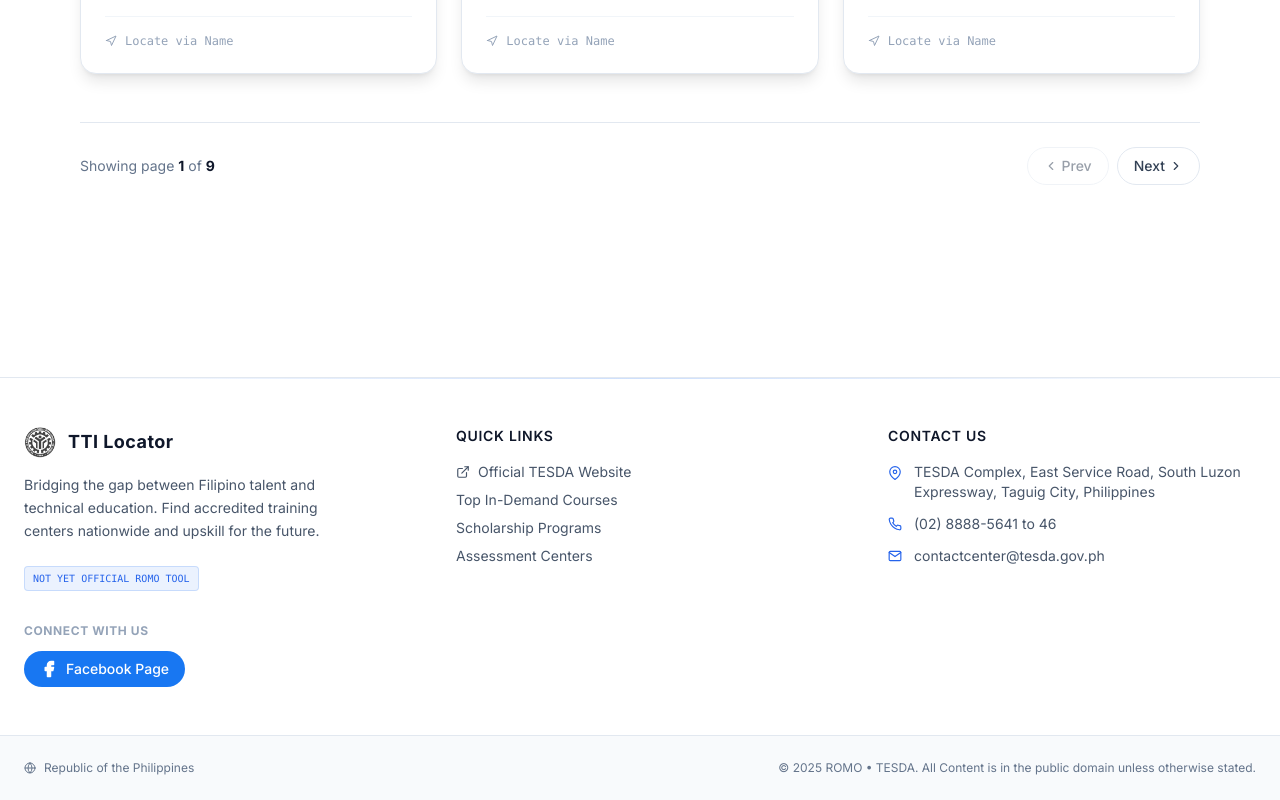
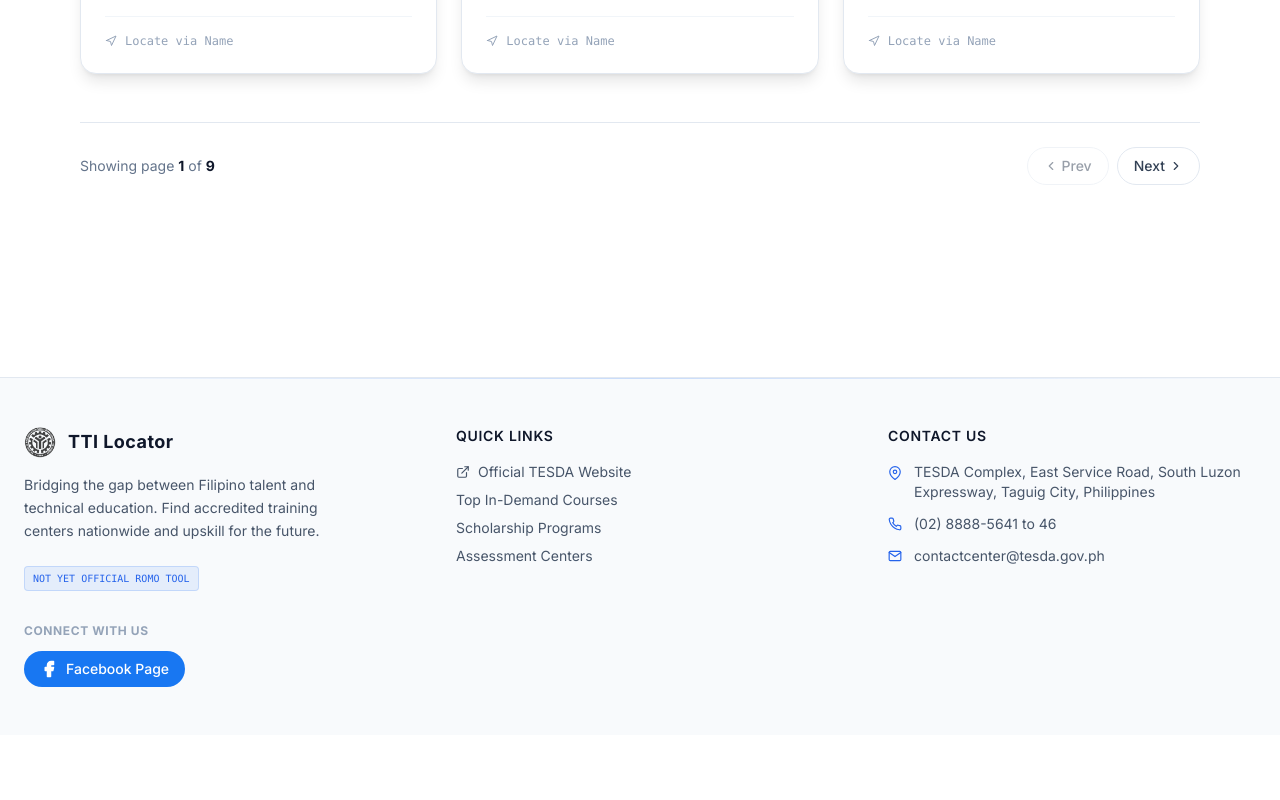
Before and after one commit to wappyboy/TTI-Locator, a Next.js app: page / in a window 1280 px wide. Shown: the part 1152-1952 px from the top of the page. After the commit the page ends 1887 px from the top, so only its background shows below. Built offline with nearby package versions, Linux system fonts and the light colour scheme.

Commit message:
heheheadjusting

```diff
--- a/app/layout.tsx
+++ b/app/layout.tsx
@@ -53,7 +53,8 @@
             <div className="absolute -bottom-[20%] left-[20%] w-[40%] h-[40%] rounded-full bg-cyan-500/20 blur-[120px] dark:bg-cyan-500/10" />
           </div>
 
-         {/* --- BACKGROUND LAYER 3: The "Engineering Graph" (TESDA Vibe) --- */}
+
+        {/* --- BACKGROUND LAYER 3: The "Engineering Graph" (TESDA Vibe) --- */}
         <div
           className="fixed inset-0 -z-10 pointer-events-none"
           style={{
@@ -73,7 +74,6 @@
             WebkitMaskImage: "radial-gradient(circle at center, black 60%, transparent 100%)"
           }}
         />
-
           {/* Header */}
           <Header />
 
--- a/components/Footer.tsx
+++ b/components/Footer.tsx
@@ -5,14 +5,15 @@
 export default function Footer() {
   return (
     <footer className="
-      w-full mt-20 relative
+      w-full mt-20 relative z-20
+      border-t
       transition-colors duration-300
-      border-t
 
-      /* LIGHT MODE DEFAULTS */
-      bg-white border-slate-200
+      /* --- THE FIX IS HERE --- */
+      /* 1. Light Mode: Solid Slate-50 (Matches body, blocks grid) */
+      bg-slate-50 border-slate-200
 
-      /* DARK MODE OVERRIDES */
+      /* 2. Dark Mode: Solid Slate-900 (Darker than body, blocks grid) */
       dark:bg-slate-900 dark:border-white/5
     ">
 
@@ -22,10 +23,9 @@
       <div className="max-w-7xl mx-auto px-6 py-12">
         <div className="grid grid-cols-1 md:grid-cols-3 gap-10 lg:gap-16">
 
-          {/* COLUMN 1: Brand, Mission & SOCIAL MEDIA */}
+          {/* COLUMN 1: Brand */}
           <div className="space-y-4">
             <div className="flex items-center gap-3">
-              {/* Fixed typo: changed 'bluescale' to 'grayscale' */}
               <img
                 src="/tesda-logo.png"
                 alt="TESDA"
@@ -46,15 +46,13 @@
                </span>
             </div>
 
-            {/* --- SOCIAL MEDIA SECTION --- */}
+            {/* Social Media */}
             <div className="pt-4">
                <h4 className="text-xs font-bold uppercase tracking-wider mb-3 text-slate-400 dark:text-slate-500">
                  Connect With Us
                </h4>
-
-               {/* Facebook Button */}
                <a
-                 href="https://www.facebook.com/TESDAOfficial" // TODO: Replace with your specific ROMO FB Page URL
+                 href="https://www.facebook.com/TESDAOfficial"
                  target="_blank"
                  rel="noopener noreferrer"
                  className="
@@ -72,7 +70,7 @@
             </div>
           </div>
 
-          {/* COLUMN 2: Quick Links */}
+          {/* COLUMN 2: Links */}
           <div>
             <h4 className="font-semibold text-sm uppercase tracking-wider mb-4 text-slate-900 dark:text-white">
               Quick Links
@@ -123,8 +121,9 @@
       {/* BOTTOM BAR */}
       <div className="
         py-6 border-t
-        bg-slate-50 border-slate-200
-        dark:bg-black/20 dark:border-white/5
+        /* Solid backgrounds to keep grid hidden */
+        bg-slate-100 border-slate-200
+        dark:bg-black dark:border-white/5
       ">
         <div className="max-w-7xl mx-auto px-6 flex flex-col md:flex-row items-center justify-between gap-4">
           <div className="flex items-center gap-2 text-xs text-slate-500 dark:text-slate-400">
--- a/components/TtiCard.jsx
+++ b/components/TtiCard.jsx
@@ -94,7 +94,7 @@
           ${theme.hoverBorder}
         `}
       >
-          {/* --- BACKGROUND LAYER 3: The "Engineering Graph" (TESDA Vibe) --- */}
+     {/* --- BACKGROUND LAYER 3: The "Engineering Graph" (TESDA Vibe) --- */}
         <div
           className="fixed inset-0 -z-10 pointer-events-none"
           style={{
```
